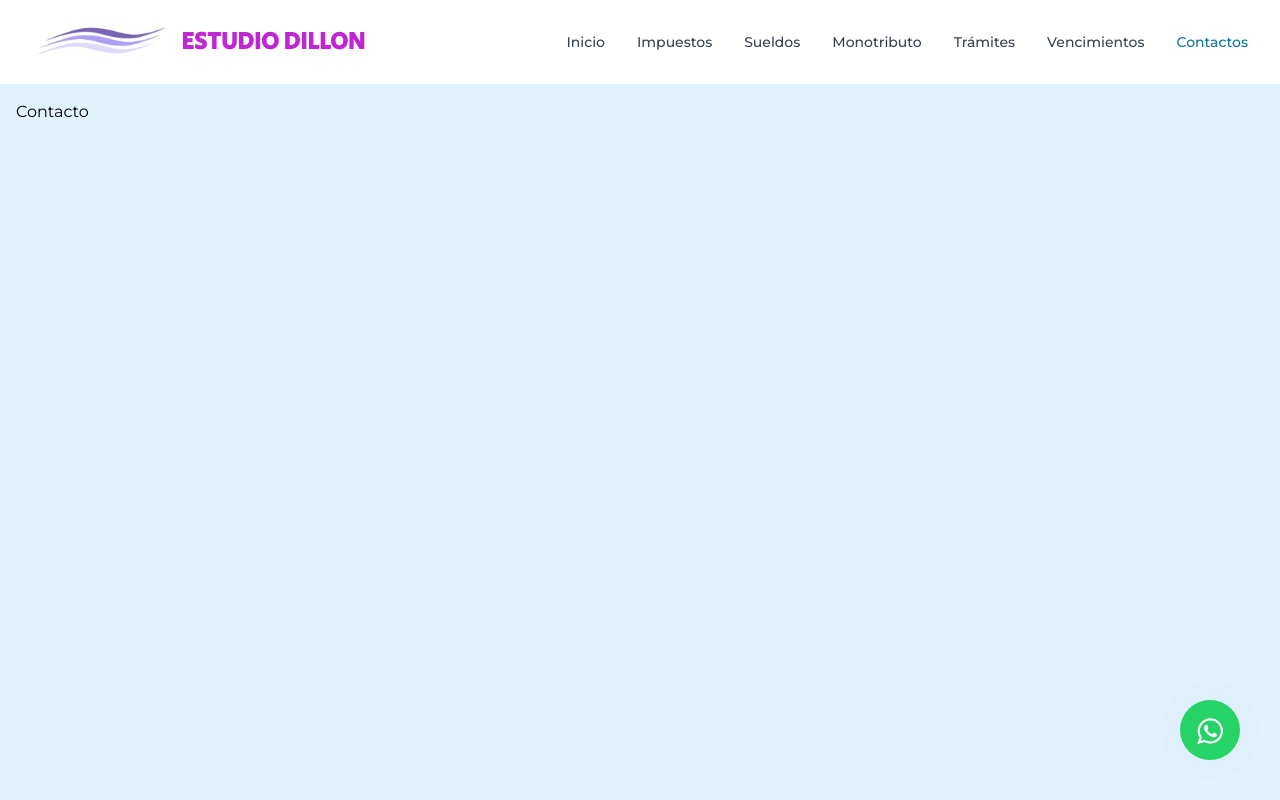
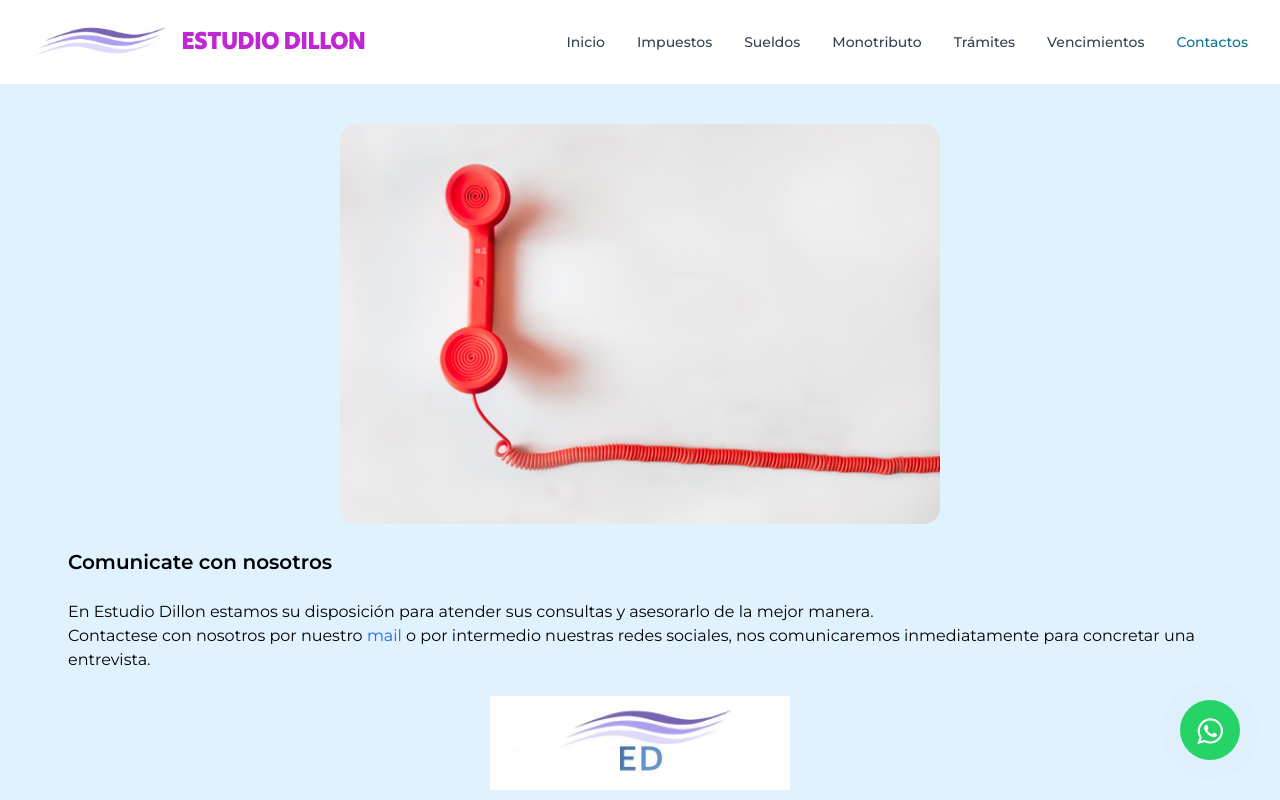
Before and after one commit to exequielsosa/estudio-dillon, a Next.js app: page /contacto in a window 1280 px wide. Shown: the top 800 px of the page. Built offline with nearby package versions, Linux system fonts and the light colour scheme.

Commit message:
feat: start contact section

```diff
--- /dev/null
+++ b/components/headerImage.js
@@ -0,0 +1,19 @@
+import Image from "next/image";
+
+const HeaderImage = ({image}) => {
+  return (
+    <>
+    <div className="flex w-full justify-center flex-col items-center mt-6">
+      <Image
+        src={image}
+        width="600"
+        height="400"
+        alt="contacto"
+        style={{ objectFit: "cover", borderRadius: 16 }}
+      />
+      </div>
+    </>
+  );
+};
+
+export default HeaderImage;
--- a/pages/contacto.js
+++ b/pages/contacto.js
@@ -1,4 +1,6 @@
+/* eslint-disable @next/next/no-img-element */
 import Head from "next/head";
+import HeaderImage from "../components/headerImage"
 
 const Contacto = () => {
   return (
@@ -11,7 +13,43 @@ const Contacto = () => {
         <link rel="icon" href="/favicon.ico" />
       </Head>
       <main>
-        <p>Contacto</p>
+      <HeaderImage image="/imageContact.jpg"/>
+        <div className="flex w-full justify-center flex-col items-center">
+          <div className="flex justify-center flex-col w-11/12">
+            <section className="articles">
+              <article>
+                <h2 className="mt-6 text-xl font-semibold">
+                  Comunicate con nosotros
+                </h2>
+                <br />
+                <p>
+                  En Estudio Dillon estamos su disposición para atender sus
+                  consultas y asesorarlo de la mejor manera.
+                </p>
+                <p>
+                  Contactese con nosotros por nuestro{" "}
+                  <a
+                    href="mailto:estudiodillonsosa@gmail.com?Subject:Consulta%20a%20Estudio%20Dillon"
+                    className="text-blue-600"
+                  >
+                    mail
+                  </a>{" "}
+                  o por intermedio nuestras redes sociales, nos comunicaremos
+                  inmediatamente para concretar una entrevista.
+                </p>
+                <br />
+                <div align="center" className="quienes">
+                  <img
+                    src="/mini.jpg"
+                    tag="quienessomos"
+                    width="300"
+                    alt="Contactos"
+                  />
+                </div>
+              </article>
+            </section>
+          </div>
+        </div>
       </main>
     </>
   );
```
Also changed, not shown: public/imageContact.jpg (added).
